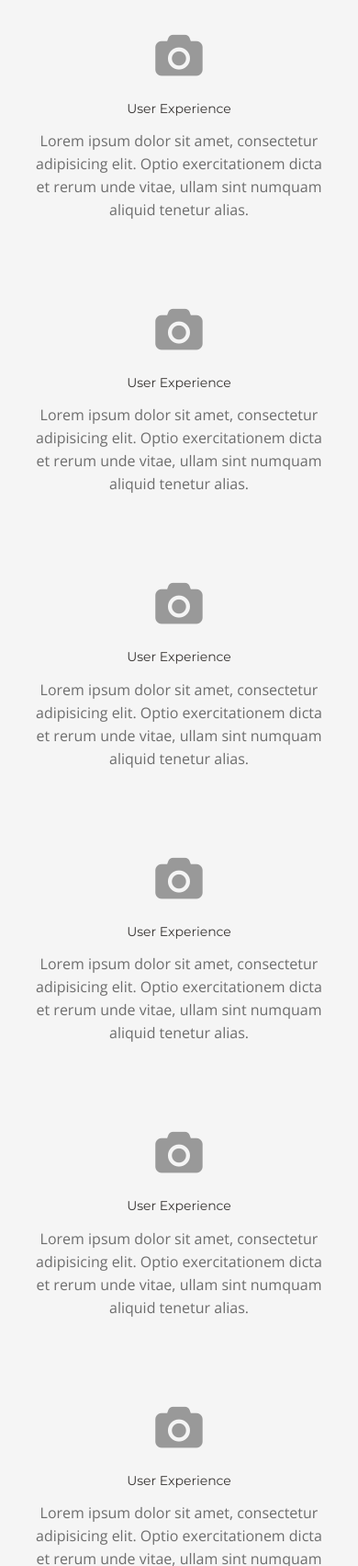
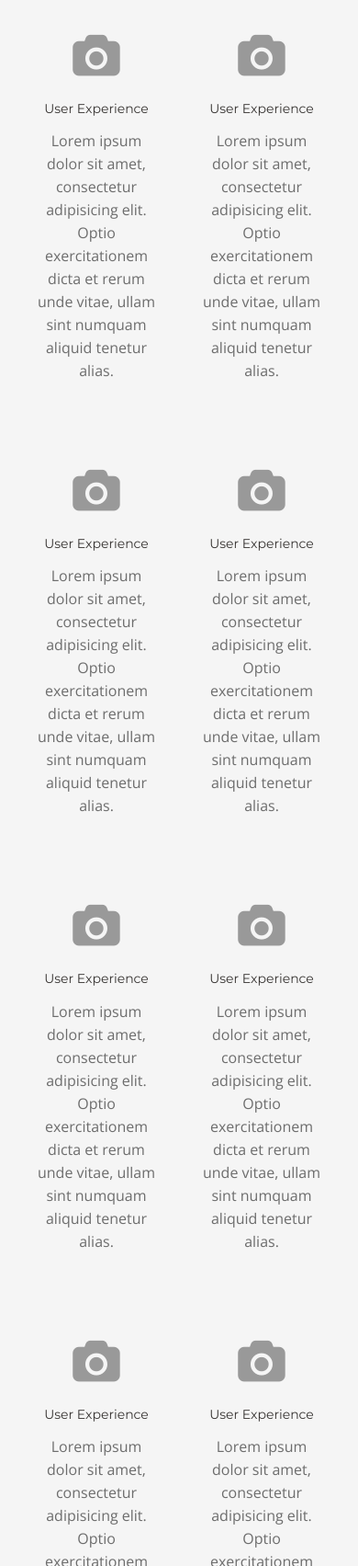
Before and after one commit to danilobjr/BetterCSS, a website: page index.html in a window 390 px wide. Shown: the part 6899-8602 px from the top of the page at 92% size. Drawn offline with nearby package versions, Linux system fonts and the light colour scheme.

Commit message:
services divided in two columns in extra-small devices

```diff
--- a/index.html
+++ b/index.html
@@ -238,42 +238,42 @@
         </header>
         <div class="row">
             <div class="col-md-12">
-                <div class="service col-sm-6 col-md-3">
+                <div class="service col-xs-6 col-md-3">
                     <i class="fa fa-camera fa-3x"></i>
                     <h5>User Experience</h5>
                     <p>Lorem ipsum dolor sit amet, consectetur adipisicing elit. Optio exercitationem dicta et rerum unde vitae, ullam sint numquam aliquid tenetur alias.</p>
                 </div>
-                <div class="service col-sm-6 col-md-3">
+                <div class="service col-xs-6 col-md-3">
                     <i class="fa fa-camera fa-3x"></i>
                     <h5>User Experience</h5>
                     <p>Lorem ipsum dolor sit amet, consectetur adipisicing elit. Optio exercitationem dicta et rerum unde vitae, ullam sint numquam aliquid tenetur alias.</p>
                 </div>
-                <div class="service col-sm-6 col-md-3">
+                <div class="service col-xs-6 col-md-3">
                     <i class="fa fa-camera fa-3x"></i>
                     <h5>User Experience</h5>
                     <p>Lorem ipsum dolor sit amet, consectetur adipisicing elit. Optio exercitationem dicta et rerum unde vitae, ullam sint numquam aliquid tenetur alias.</p>
                 </div>
-                <div class="service col-sm-6 col-md-3">
+                <div class="service col-xs-6 col-md-3">
                     <i class="fa fa-camera fa-3x"></i>
                     <h5>User Experience</h5>
                     <p>Lorem ipsum dolor sit amet, consectetur adipisicing elit. Optio exercitationem dicta et rerum unde vitae, ullam sint numquam aliquid tenetur alias.</p>
                 </div>
-                <div class="service col-sm-6 col-md-3">
+                <div class="service col-xs-6 col-md-3">
                     <i class="fa fa-camera fa-3x"></i>
                     <h5>User Experience</h5>
                     <p>Lorem ipsum dolor sit amet, consectetur adipisicing elit. Optio exercitationem dicta et rerum unde vitae, ullam sint numquam aliquid tenetur alias.</p>
                 </div>
-                <div class="service col-sm-6 col-md-3">
+                <div class="service col-xs-6 col-md-3">
                     <i class="fa fa-camera fa-3x"></i>
                     <h5>User Experience</h5>
                     <p>Lorem ipsum dolor sit amet, consectetur adipisicing elit. Optio exercitationem dicta et rerum unde vitae, ullam sint numquam aliquid tenetur alias.</p>
                 </div>
-                <div class="service col-sm-6 col-md-3">
+                <div class="service col-xs-6 col-md-3">
                     <i class="fa fa-camera fa-3x"></i>
                     <h5>User Experience</h5>
                     <p>Lorem ipsum dolor sit amet, consectetur adipisicing elit. Optio exercitationem dicta et rerum unde vitae, ullam sint numquam aliquid tenetur alias.</p>
                 </div>
-                <div class="service col-sm-6 col-md-3">
+                <div class="service col-xs-6 col-md-3">
                     <i class="fa fa-camera fa-3x"></i>
                     <h5>User Experience</h5>
                     <p>Lorem ipsum dolor sit amet, consectetur adipisicing elit. Optio exercitationem dicta et rerum unde vitae, ullam sint numquam aliquid tenetur alias.</p>
@@ -491,7 +491,7 @@
     </section>
 
     <footer class="container">
-        <p>&copy; <span class="this-year"></span> made with love using <a href="http://sass-lang.com/">SASS</a></p>
+        <p>&copy; <span class="this-year"></span> made with <i class="fa fa-heart"></i> using <a href="http://sass-lang.com/">SASS</a></p>
     </footer>
 
     <!--Scripts-->
```
